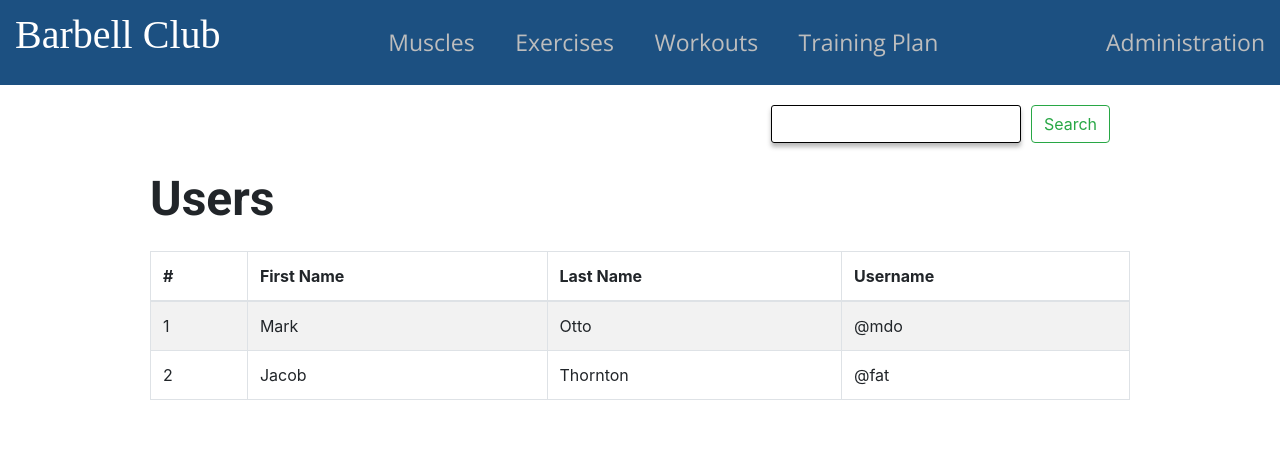
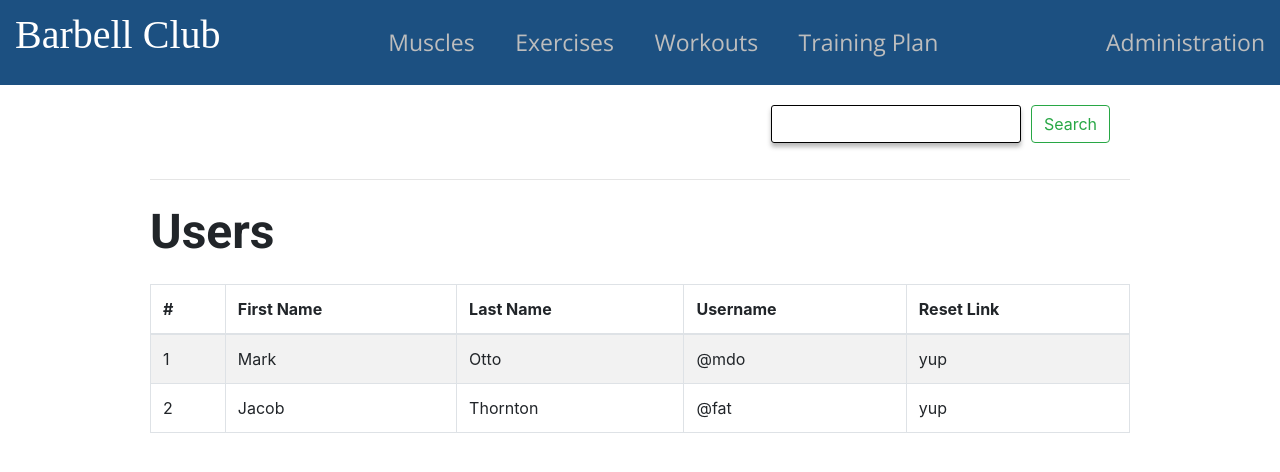
Before and after one commit to Roakz/gym_ui, a React (Create React App) app: page /users in a window 1280 px wide. Shown: the top 472 px of the page. Built offline with nearby package versions, Linux system fonts and the light colour scheme; a web font is replaced by a local one.

Commit message:
indexTable component now accepts table header props as defined by the interface.

```diff
--- a/src/components/IndexTable.tsx
+++ b/src/components/IndexTable.tsx
@@ -1,15 +1,19 @@
 import * as React from 'react';
 import Table from 'react-bootstrap/Table';
 
-const IndexTable: React.FC = () => {
+interface IndexTableProps {
+  columnHeaders?: Array<String>
+}
+
+function IndexTable(props: IndexTableProps){
   return (
     <Table striped bordered hover>
   <thead>
     <tr>
       <th>#</th>
-      <th>First Name</th>
-      <th>Last Name</th>
-      <th>Username</th>
+      {props.columnHeaders?.map(function(element, index){
+        return <th key={index}>{element}</th>
+      })}
     </tr>
   </thead>
   <tbody>
@@ -18,13 +22,16 @@ const IndexTable: React.FC = () => {
       <td>Mark</td>
       <td>Otto</td>
       <td>@mdo</td>
+      <td>yup</td>
     </tr>
     <tr>
       <td>2</td>
       <td>Jacob</td>
       <td>Thornton</td>
       <td>@fat</td>
+      <td>yup</td>
     </tr>
+
   </tbody>
 </Table>
   )
--- a/src/pages/Users.tsx
+++ b/src/pages/Users.tsx
@@ -4,13 +4,16 @@ import IndexTable from '../components/IndexTable'
 import SearchCard from '../components/SearchCard'
 
 const UsersPage: React.FC = () => {
+
+
   return (
     <div className="index-wrapper">
         <SearchCard />
+        <hr></hr>
         <p className="table-heading">
           Users
         </p>
-        <IndexTable />
+        <IndexTable columnHeaders={["First Name", "Last Name", "Username", "Reset Link" ]}/>
     </div>
   )
 };
```
